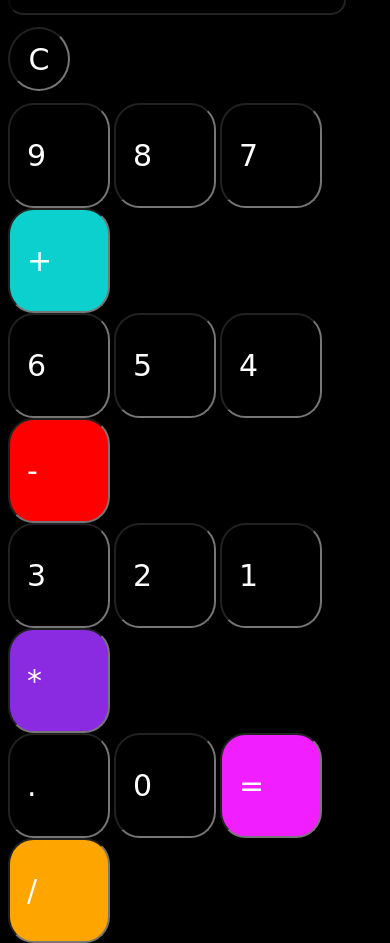
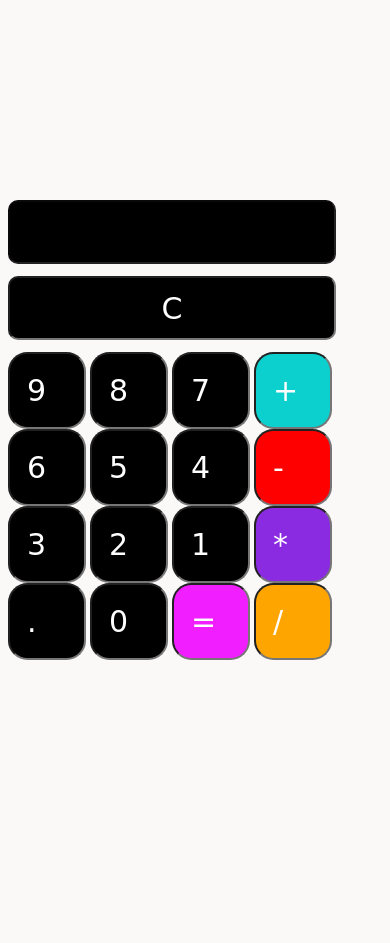
Before and after one commit to Otavio17061992/CALCULA-DEV, a plain HTML site: page index.html in a window 390 px wide. After the commit the page ends 860 px from the top, so only its background shows below. Drawn offline with Linux system fonts and the light colour scheme.

Commit message:
atualizacao responsiva

```diff
--- a/css/style.css
+++ b/css/style.css
@@ -4,7 +4,7 @@ body {
     display: flex;
     align-items: center;
     justify-content: center;
-    background: black;
+    background: rgb(251, 248, 248);
 }
 
 input {
@@ -19,7 +19,7 @@ input {
 
 
 .main {
-    display: inline-block;
+    display: flex;
 }
 
 .maincolor {
@@ -31,6 +31,10 @@ input {
     height: 67px;
 }
 
+.wrapper-calculator {
+    display: flex;
+    flex-direction: column;
+}
 
 .text1 {
     width: 24px;
@@ -83,3 +87,40 @@ label {
     font: arial ;
     font-weight: bold;
 }
+
+
+@media (max-width: 450px) {
+
+   body {
+
+
+   }
+
+    .main {
+        display: flex;
+    }
+    form {
+        display: flex;
+        flex-wrap: wrap;
+    }
+
+
+    .num {
+        width: 40px;
+        height: 39px;
+
+    }
+
+    .text {
+        width: 290px;
+        border-radius: 10px;
+    }
+
+    .text1 {
+        width: 290px;
+        border-radius: 10px;
+    }
+    .calcula-texto {
+        display: none;
+    }
+}
--- a/index.html
+++ b/index.html
@@ -11,16 +11,15 @@
 
         <div class="main">
             <form action="" name="Calculator">
+                <div class="wrapper-calculator">
+                <label class="calcula-texto" for="">CALCULA-DEV</label>
 
-                <label for="">CALCULA-DEV</label>
-
-
+                <div class="display-calculo">
                         <input type="text"class=" text maincolor" name="text1" disabled>
-
                         <input type="text1"class="text1 maincolor" name="text2" value="C"
                                 onclick="location.reload()"><br>
-
-
+                </div>
+                <div class="numbers">
                         <input type="buttom"class="num maincolor" name="btn9" value="9"
                                 onclick="displaynum(btn9.value)">
                         <input type="buttom"class="num maincolor" name="btn8" value="8"
@@ -29,8 +28,8 @@
                                 onclick="displaynum(btn7.value)">
                         <input type="buttom"class="num blue" name="addbtn" value="+"
                                 onclick="displaynum(addbtn.value)"><br>
-
-
+                </div>
+                <div class="numbers">
                         <input type="buttom"class="num maincolor" name="btn6" value="6"
                                 onclick="displaynum(btn6.value)">
                         <input type="buttom"class="num maincolor" name="btn5" value="5"
@@ -39,7 +38,8 @@
                                 onclick="displaynum(btn4.value)">
                         <input type="buttom"class="num pin" name="subbtn" value="-"
                                 onclick="displaynum(subbtn.value)"><br>
-
+                </div>
+                <div class="nambers">
                         <input type="buttom"class="num maincolor" name="btn3" value="3"
                                 onclick="displaynum(btn3.value)">
                         <input type="buttom"class="num maincolor" name="btn2" value="2"
@@ -48,7 +48,8 @@
                                 onclick="displaynum(btn1.value)">
                         <input type="buttom"class="num gre" name="mulbtn" value="*"
                                 onclick="displaynum(mulbtn.value)"><br>
-
+                </div>
+                <div class="numbers">
                         <input type="buttom"class="num maincolor" name="dot" value="."
                                 onclick="displaynum(dot.value)">
                         <input type="buttom"class="num maincolor" name="btn0" value="0"
@@ -57,9 +58,10 @@
                                 onclick="text1.value=eval(text1.value)">
                         <input type="buttom"class="num ora" name="divbtn" value="/"
                                 onclick="displaynum(divbtn.value)"><br>
+                </div>
 
 
-
+                </div>
             </form>
 
         </div>
```
Lines whose indentation alone changed are shown as unchanged.
